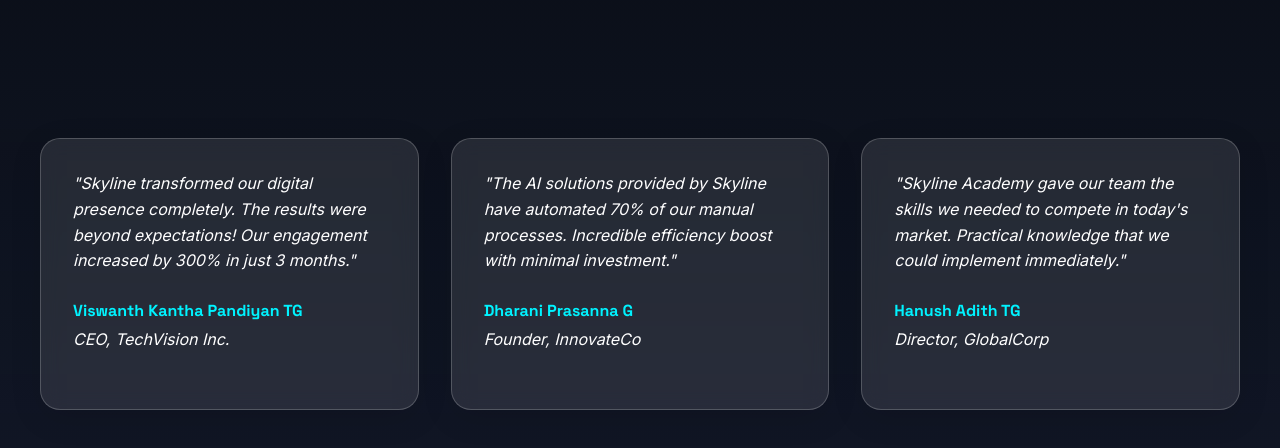
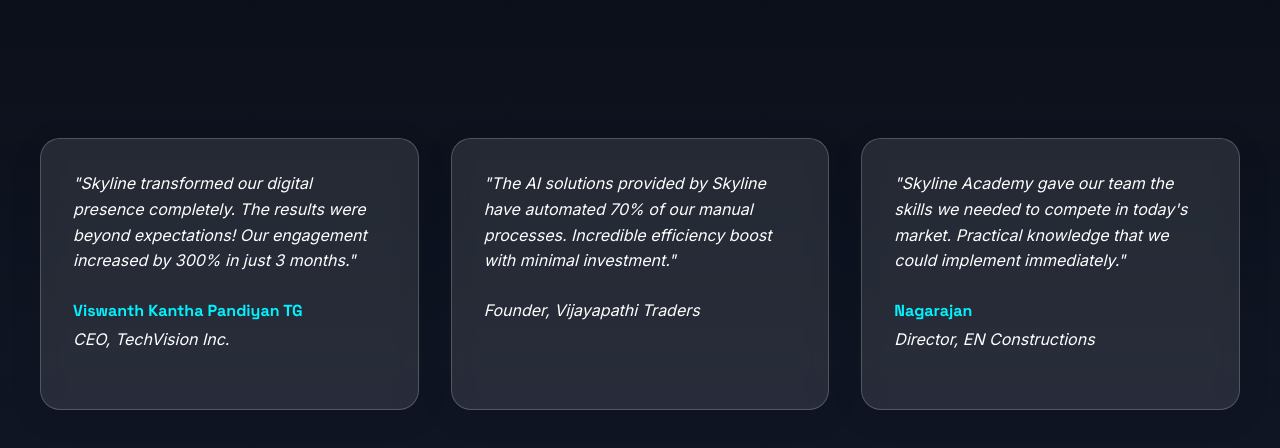
Before and after one commit to imprasannag/skyline, a plain HTML site: page index.html in a window 1280 px wide. Shown: the part 4982-5430 px from the top of the page. Drawn offline with nearby package versions, Linux system fonts and the light colour scheme; animation ran at ten frames a second.

Commit message:
Update index.html

```diff
--- a/index.html
+++ b/index.html
@@ -2476,8 +2476,8 @@
                 <div class="testimonial-content">
                     <p>"The AI solutions provided by Skyline have automated 70% of our manual processes. Incredible efficiency boost with minimal investment."</p>
                     <div class="testimonial-author">
-                        <h4>Dharani Prasanna G</h4>
-                        <p>Founder, InnovateCo</p>
+                        <h4></h4>
+                        <p>Founder, Vijayapathi Traders</p>
                     </div>
                 </div>
             </div>
@@ -2485,8 +2485,8 @@
                 <div class="testimonial-content">
                     <p>"Skyline Academy gave our team the skills we needed to compete in today's market. Practical knowledge that we could implement immediately."</p>
                     <div class="testimonial-author">
-                        <h4>Hanush Adith TG</h4>
-                        <p>Director, GlobalCorp</p>
+                        <h4>Nagarajan</h4>
+                        <p>Director, EN Constructions</p>
                     </div>
                 </div>
             </div>
```
